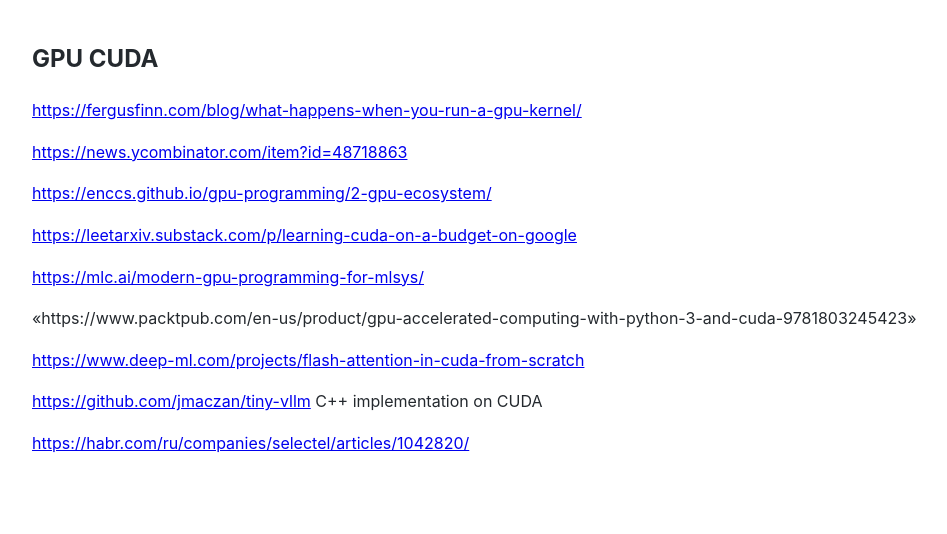
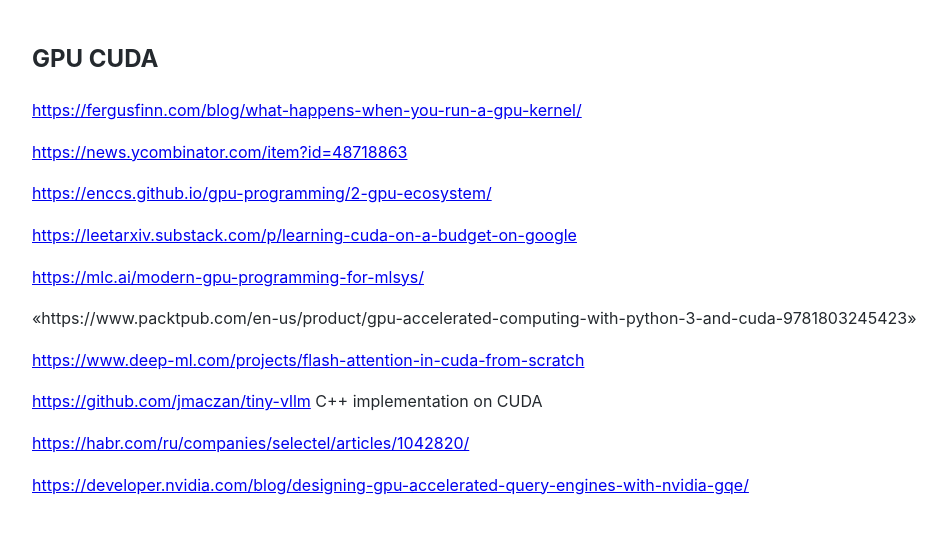
Before and after one commit to Michael-Lubinsky/michael-lubinsky.github.com, a Jekyll site: the page built from ml/cuda.md, in a window 1280 px wide. Shown: the top 534 px of the page, without its empty margins (158-1105 px from the left). Built offline with Jekyll 4.4.1, drawn with Linux system fonts in a browser that asks for light colours; our own code applies the rules of GitHub Pages for plain Markdown files.

Commit message:
Update cuda.md

```diff
--- a/ml/cuda.md
+++ b/ml/cuda.md
@@ -17,3 +17,5 @@
 <https://github.com/jmaczan/tiny-vllm> C++ implementation on CUDA
 
 <https://habr.com/ru/companies/selectel/articles/1042820/>
+
+<https://developer.nvidia.com/blog/designing-gpu-accelerated-query-engines-with-nvidia-gqe/>
```
